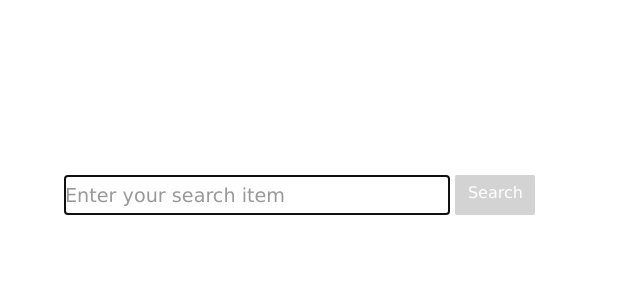
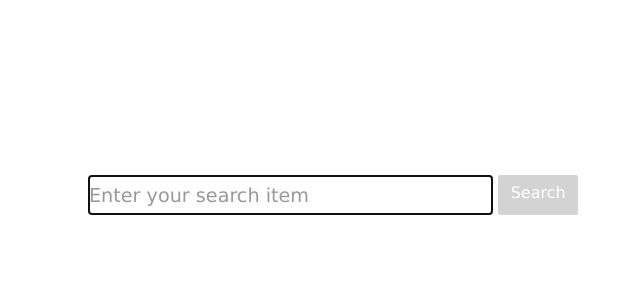
Before and after one commit to gkhare/canary, a PHP site: page / in a window 1280 px wide. Shown: the top 300 px of the page, without its empty margins (304-944 px from the left). Run offline with PHP 8.4, Linux system fonts and the light colour scheme; some libraries are stand-ins or nearby versions.

Commit message:
search bar css changes

```diff
--- a/css/searchbar.css
+++ b/css/searchbar.css
@@ -3,7 +3,7 @@
 	border-style: ridge;
 	border-radius: 0px;
 	border-width: 1px;
-	width: 20em; /* it was 21em*/
+	width: 21em; /* it was 21em*/
 	height: 2em;
 	padding: 0;
 	font-size: 1.2em;
@@ -13,7 +13,7 @@
 }
 
 #searchbar {
-	width: 34em;
+	width: 31em;
 	height: 3em;
 	margin-top: 175px;
 	margin-left: auto;
@@ -27,7 +27,7 @@
 	width: 5em;
 	background-color: lightgray;
 	float: left;
-	margin: 0 1% 0 1%;
+	margin-left: 5px;
 	vertical-align: middle;
 	text-align: center;
 	color: white;
```
